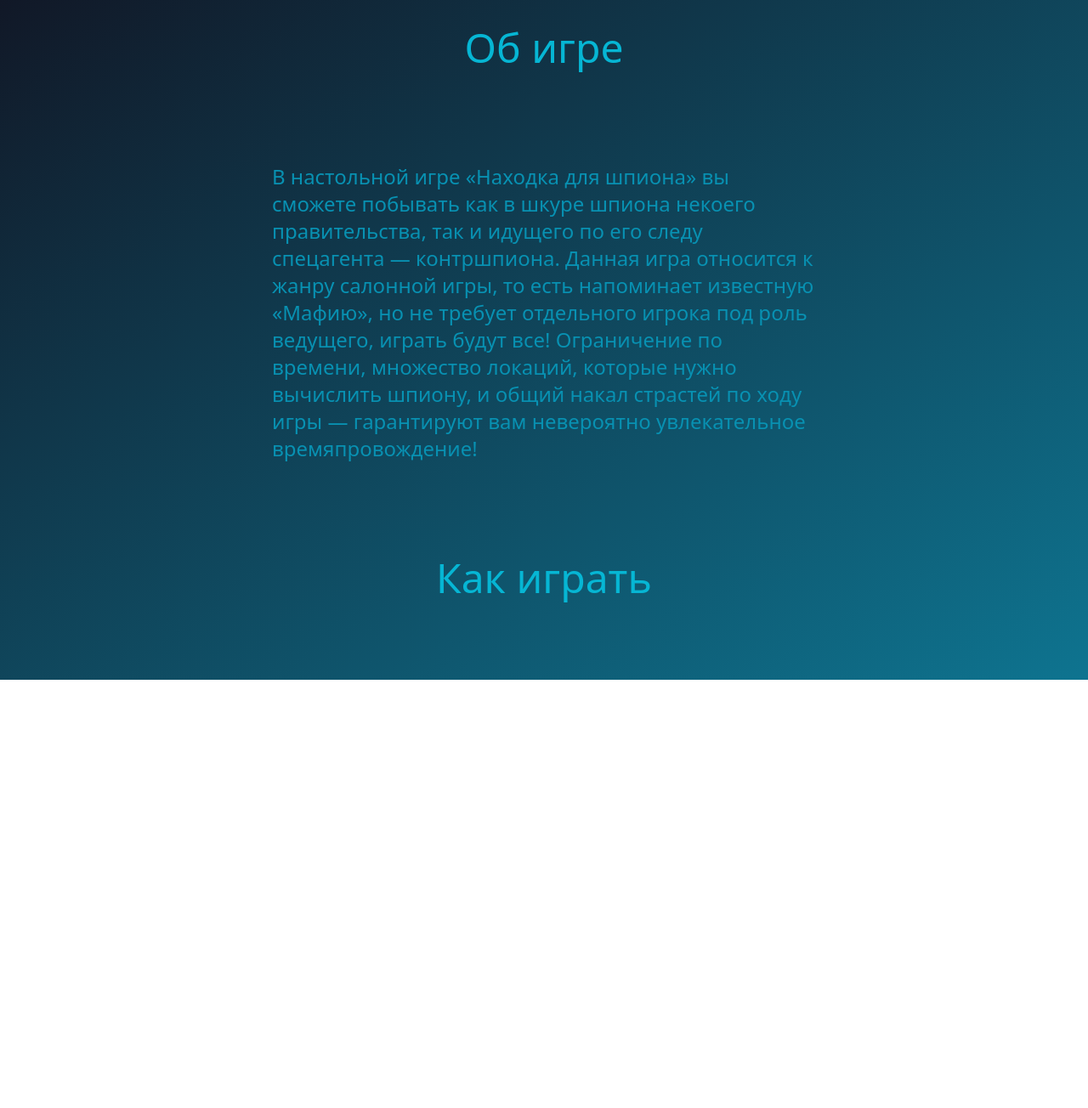
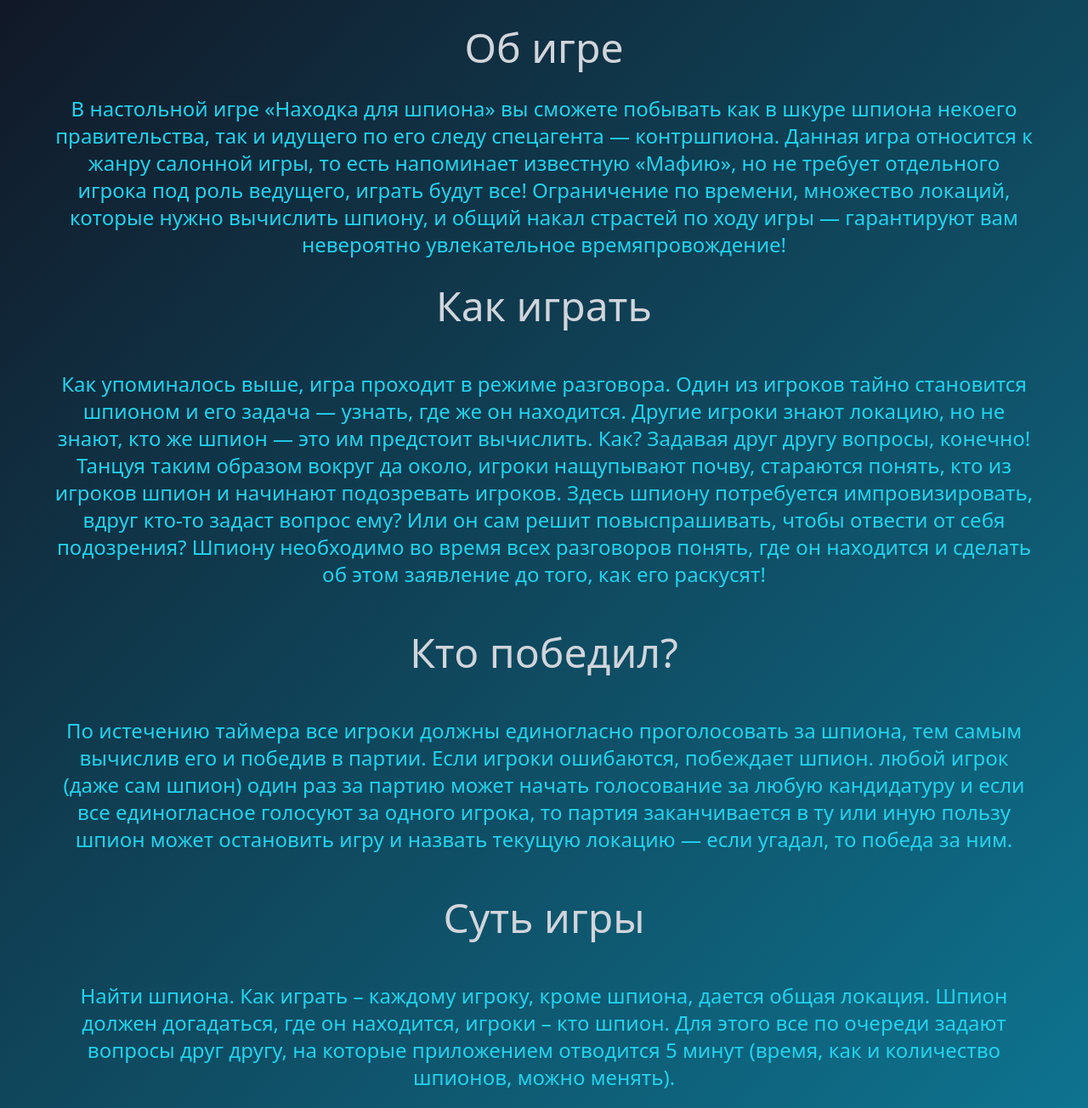
Before and after one commit to rakhmatovich/Spy, a React (Vite) app: page /reference in a window 1280 px wide. Shown: the whole page at 85% size. Before the commit the page ends 800 px from the top, so only its background shows below. Built offline with nearby package versions, Linux system fonts and the light colour scheme.

Commit message:
reference

```diff
--- a/src/components/Footer.jsx
+++ b/src/components/Footer.jsx
@@ -4,7 +4,7 @@ import React from 'react'
 export default function () {
   return (
     <div className='flex'>
-      <h1 className='text-cyan-500 hover:text-cyan-700 text-center mx-auto  '><a href="https://t.me/thisjavik" target='_blank'>Power by Javik</a></h1>
+      <h1 className='text-cyan-500 hover:text-cyan-700 text-center mx-auto'><a href="https://t.me/thisjavik" target='_blank'>Power by Sydney</a></h1>
     </div>
   )
 }
--- a/src/pages/Game.jsx
+++ b/src/pages/Game.jsx
@@ -2,8 +2,25 @@ import React from 'react'
 
 export default function Game() {
   return (
-    <div className='flex h-screen bg-gradient-to-br from-gray-900 to-cyan-700  w-full h-[100vh] '>
+    <div className='flex flex-col h-screen bg-gradient-to-br from-gray-900 to-cyan-700  w-full items-center'>
       <h1 className='text-white w-full my-32  text-5xl text-center'>Выберите параметры</h1>
+
+      <div className='w-[60%] flex justify-between'>
+        <div className=''>
+          <h1 className='m-3 text-zinc-100 text-center text-2xl'>Таймер</h1>
+          <input className='bg-transparent/20 shadow-xl outline-none text-white p-3 rounded-lg' />
+        </div>
+
+        <div className=''>
+          <h1 className='m-3 text-zinc-100 text-center text-2xl'>Игроки</h1>
+          <input className='bg-transparent/20 shadow-xl outline-none text-white p-3 rounded-lg' type="text"/>
+        </div>
+      </div>
+      <div className='m-24 flex flex-col gap-5'>
+      <button className='bg-blue-500 hover:bg-blue-700 text-white font-bold py-2 px-4 w-96 h-14 rounded-full  grid-cols-1'>Шпионов:</button>
+      <button className='bg-blue-500 hover:bg-blue-700 text-white font-bold py-2 px-4 w-96 h-14 rounded-full  grid-cols-1'>Все локации</button>
+      <button className='bg-blue-500 hover:bg-blue-700 text-white font-bold py-2 px-4 w-96 h-14 rounded-full  grid-cols-1'>Начать игру</button>
+      </div>
     </div>
   )
 }
--- a/src/pages/Reference.jsx
+++ b/src/pages/Reference.jsx
@@ -2,14 +2,34 @@ import React from 'react'
 
 export default function Reference() {
   return (
-    <div className='flex flex-col items-center bg-gradient-to-br from-gray-900 to-cyan-700 w-[100%] h-screen'>
-      <h1 className='text-cyan-500 my-8 mx-10 text-5xl'>Об игре
+    <div className='flex  flex-col items-center bg-gradient-to-br from-gray-900 to-cyan-700 w-[100%] h-[100%]'>
+      <h1 className='text-gray-300 my-8 mx-10 text-5xl'>
+        Об игре
       </h1>
-      <p className='text-cyan-600 my-20 text-2xl w-[50%] min-w-[300px]'>
+      <p className='text-cyan-400  y-5 text-2xl w-[90%] min-w-[800px] text-center'>
         В настольной игре «Находка для шпиона» вы сможете побывать как в шкуре шпиона некоего правительства, так и идущего по его следу спецагента — контршпиона. Данная игра относится к жанру салонной игры, то есть напоминает известную «Мафию», но не требует отдельного игрока под роль ведущего, играть будут все! Ограничение по времени, множество локаций, которые нужно вычислить шпиону, и общий накал страстей по ходу игры — гарантируют вам невероятно увлекательное времяпровождение!
       </p>
 
-      <h1 className='text-cyan-500 my-8 mx-10 text-5xl'>Как играть</h1>
+      <h1 className='text-gray-300 my-8 mx-10 text-5xl'>
+        Как играть
+        </h1>
+      <p className='text-cyan-400  my-5 text-2xl w-[90%] min-w-[800px] text-center '>
+      Как упоминалось выше, игра проходит в режиме разговора. Один из игроков тайно становится шпионом и его задача — узнать, где же он находится. Другие игроки знают локацию, но не знают, кто же шпион — это им предстоит вычислить. Как? Задавая друг другу вопросы, конечно! Танцуя таким образом вокруг да около, игроки нащупывают почву, стараются понять, кто из игроков шпион и начинают подозревать игроков. Здесь шпиону потребуется импровизировать, вдруг кто-то задаст вопрос ему? Или он сам решит повыспрашивать, чтобы отвести от себя подозрения? Шпиону необходимо во время всех разговоров понять, где он находится и сделать об этом заявление до того, как его раскусят!
+      </p>
+      <h1 className='text-gray-300 my-8 mx-10 text-5xl'>
+      Кто победил?
+      </h1>
+      <p className='text-cyan-400  my-5 text-2xl w-[90%] min-w-[800px] text-center'>
+      По истечению таймера все игроки должны единогласно проголосовать за шпиона, тем самым вычислив его и победив в партии. Если игроки ошибаются, побеждает шпион.
+      любой игрок (даже сам шпион) один раз за партию может начать голосование за любую кандидатуру и если все единогласное голосуют за одного игрока, то партия заканчивается в ту или иную пользу
+      шпион может остановить игру и назвать текущую локацию — если угадал, то победа за ним.
+      </p>
+      <h1 className='text-gray-300 my-8 mx-10 text-5xl'>
+        Суть игры
+      </h1>
+      <p className='text-cyan-400 my-5 text-2xl w-[90%] min-w-[800px] text-center'>
+      Найти шпиона. Как играть – каждому игроку, кроме шпиона, дается общая локация. Шпион должен догадаться, где он находится, игроки – кто шпион. Для этого все по очереди задают вопросы друг другу, на которые приложением отводится 5 минут (время, как и количество шпионов, можно менять).
+      </p>
     </div>
   )
 }
```
